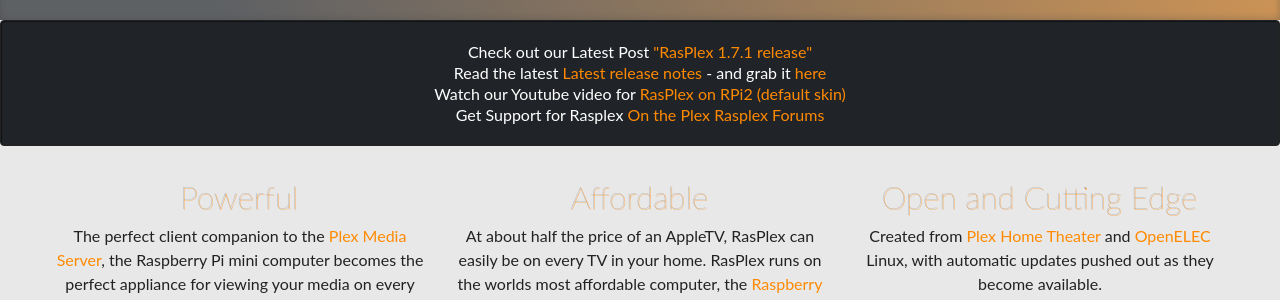
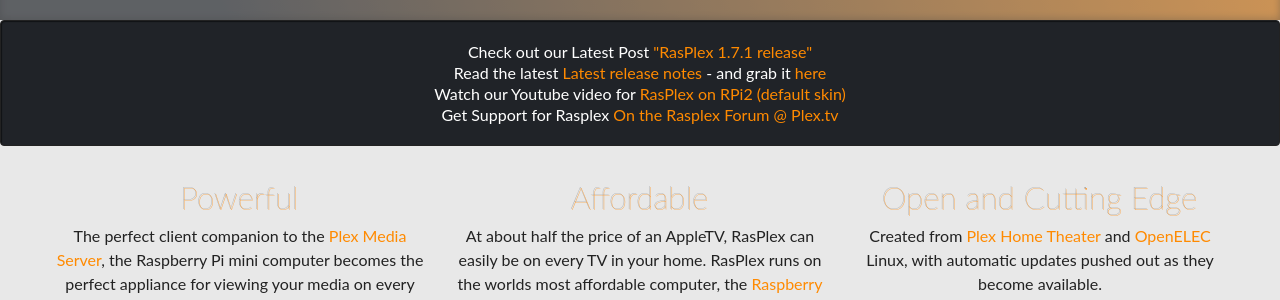
Before and after one commit to RasPlex/RasPlex.github.io, a Jekyll site: the page built from index.html, in a window 1280 px wide and 1302 px high. Shown: the part 435-735 px from the top of the window. Built offline with Jekyll 4.4.1, drawn with Linux system fonts in a browser that asks for light colours; nearby versions of some CDN libraries; the list of posts is cut into pages by our own code.

Commit message:
change wording for rasplex forum link

```diff
--- a/index.html
+++ b/index.html
@@ -34,7 +34,7 @@
       </div>
       Read the latest <a href="https://github.com/RasPlex/RasPlex/releases" target="_blank">Latest release notes</a> - and grab it <a href="get-started/rasplex-installers.html">here</a></br>
       Watch our Youtube video for<a href="https://www.youtube.com/watch?v=5CpMCc5_4Mw" target="_blank"> RasPlex on RPi2 (default skin)</a> </br>
-	  Get Support for Rasplex <a href="https://forums.plex.tv/categories/rasplex" target="_blank"> On the Plex Rasplex Forums</a> </br>
+	  Get Support for Rasplex <a href="https://forums.plex.tv/categories/rasplex" target="_blank"> On the Rasplex Forum @ Plex.tv</a> </br>
     </div>
   </div>
   <div class="container">
```
